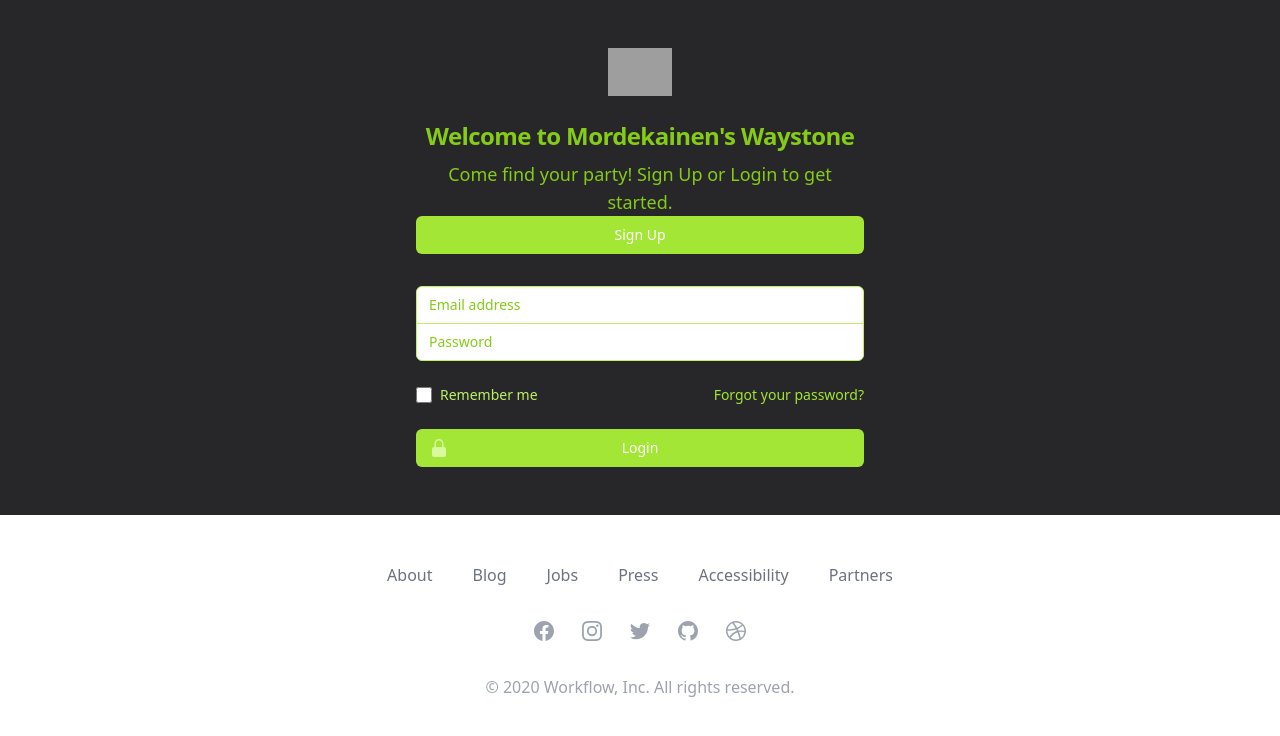
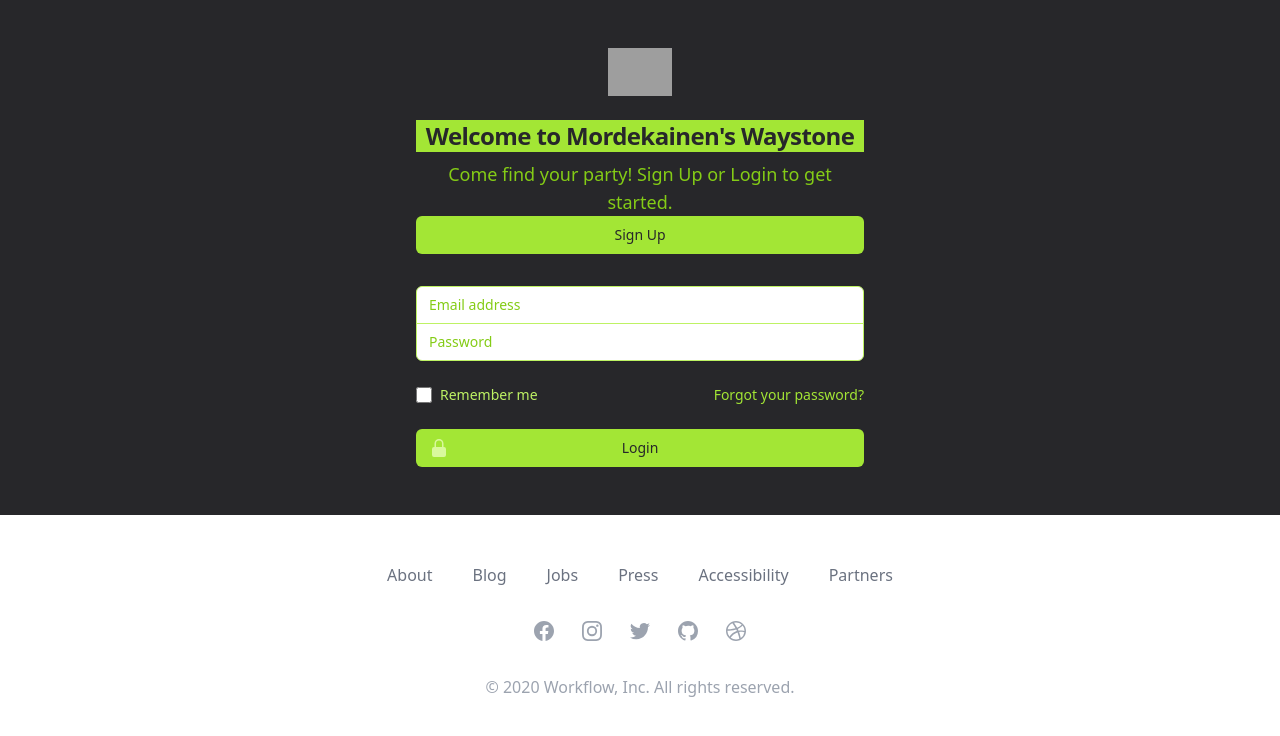
Before and after one commit to brownj47/waystone-front, a React (Create React App) app: page / in a window 1280 px wide. Shown: the top 736 px of the page. Built offline with nearby package versions, Linux system fonts and the light colour scheme; grey boxes are pictures that could not be loaded.

Commit message:
savingwork

```diff
--- a/src/pages/login.js
+++ b/src/pages/login.js
@@ -28,7 +28,7 @@ export default function Login() {
               src="https://i.ibb.co/zmHz8jh/waystone.png"
               alt="Workflow"
             />
-            <h3 className="mt-6 text-center text-2xl font-bold tracking-tight text-lime-500">
+            <h3 className="mt-6 text-center text-2xl font-bold tracking-tight text-zinc-800 bg-lime-400">
               Welcome to Mordekainen's Waystone
             </h3>
             <h4 className="mt-2 text-center text-lg font-medium text-lime-500">
@@ -39,7 +39,7 @@ export default function Login() {
             <Link to={{ pathname: `/CreateUser`}}>
               <button
                 type="submit"
-                className="group relative flex w-full justify-center rounded-md border border-transparent bg-lime-400 py-2 px-4 text-sm font-medium text-white hover:bg-lime-400 focus:outline-none focus:ring-2 focus:ring-lime-200 focus:ring-offset-2">
+                className="group relative flex w-full justify-center rounded-md border border-transparent bg-lime-400 py-2 px-4 text-sm font-medium text-zinc-800 hover:bg-lime-400 focus:outline-none focus:ring-2 focus:ring-lime-200 focus:ring-offset-2">
                 Sign Up
               </button>
             </Link>
@@ -101,7 +101,7 @@ export default function Login() {
             <div>
               <Link to={{ pathname: `/home`}}> <button
                 type="submit"
-                className="group relative flex w-full justify-center rounded-md border border-transparent bg-lime-400 py-2 px-4 text-sm font-medium text-white hover:bg-lime-400 focus:outline-none focus:ring-2 focus:ring-lime-200 focus:ring-offset-2"
+                className="group relative flex w-full justify-center rounded-md border border-transparent bg-lime-400 py-2 px-4 text-sm font-medium text-zinc-800 hover:bg-lime-400 focus:outline-none focus:ring-2 focus:ring-lime-200 focus:ring-offset-2"
               >
                 <span className="absolute inset-y-0 left-0 flex items-center pl-3">
                   <LockClosedIcon className="h-5 w-5 text-lime-200 group-hover:text-lime-400" aria-hidden="true" />
```
